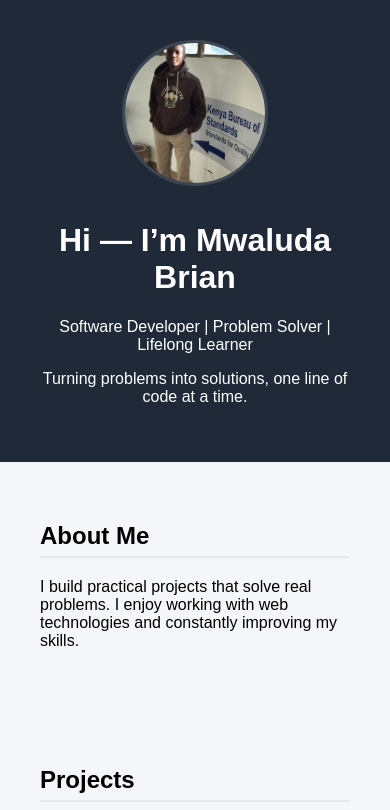
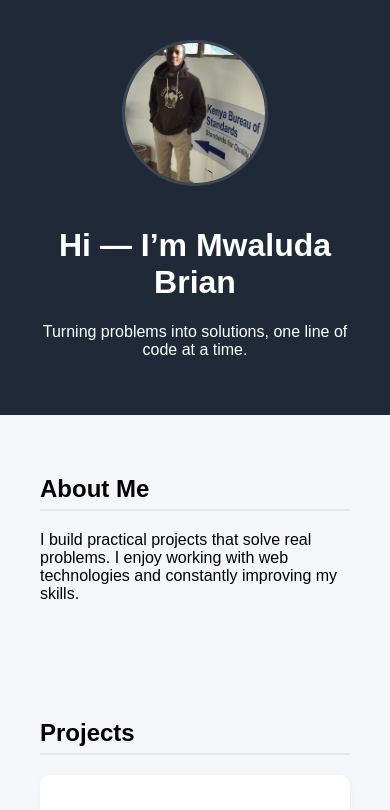
Before and after one commit to Mwaluda/Mwaluda.github.io, a plain HTML site: page index.html in a window 390 px wide. Shown: the top 810 px of the page. Drawn offline with Linux system fonts and the light colour scheme.

Commit message:
Refactor header layout and update contact information
Updated header layout and removed unnecessary styles. Changed contact email and added LinkedIn link.

```diff
--- a/index.html
+++ b/index.html
@@ -4,11 +4,15 @@
   <meta charset="UTF-8" />
   <title>My Portfolio</title>
 
+  <!-- Favicon -->
+  <link rel="icon" type="image/png" href="fav.png">
+
   <style>
     body {
       font-family: Arial, sans-serif;
       margin: 0;
       background: #f5f6fa;
+      text-align: center; /* center header text */
     }
 
     header {
@@ -16,10 +20,10 @@
       color: white;
       padding: 40px;
       display: flex;
-      align-items: center;
-      justify-content: flex-start;
+      flex-direction: column; /* stack image + text */
+      align-items: center;    /* center horizontally */
+      justify-content: center;
       gap: 20px;
-      flex-wrap: wrap; /* allows responsiveness */
     }
 
     header img {
@@ -31,15 +35,11 @@
       border: 3px solid #ffffff22;
     }
 
-    header div {
-      flex: 1;
-      min-width: 200px; /* ensures text wraps nicely on small screens */
-    }
-
     section {
       padding: 40px;
       max-width: 900px;
       margin: auto;
+      text-align: left; /* keep content left-aligned */
     }
 
     h2 {
@@ -62,19 +62,6 @@
       padding: 20px;
       margin-top: 40px;
     }
-
-    /* Responsive tweaks */
-    @media (max-width: 600px) {
-      header {
-        flex-direction: column;
-        text-align: center;
-        gap: 15px;
-      }
-
-      header div {
-        min-width: auto;
-      }
-    }
   </style>
 </head>
 
@@ -84,7 +71,6 @@
   <img src="profile.jpeg" alt="Mwaluda Brian">
   <div>
     <h1>Hi — I’m Mwaluda Brian</h1>
-    <p>Software Developer | Problem Solver | Lifelong Learner</p>
     <p>Turning problems into solutions, one line of code at a time.</p>
   </div>
 </header>
@@ -118,7 +104,8 @@
 
 <section id="contact">
   <h2>Contact</h2>
-  <p>Email: <a href="mailto:you@example.com">alfredbrianmwaluda@gmail.com</a></p>
+  <p>Email: <a href="mailto:you@example.com">you@example.com</a></p>
+  <p>LinkedIn: <a href="#">your profile</a></p>
 </section>
 
 <footer>
```
